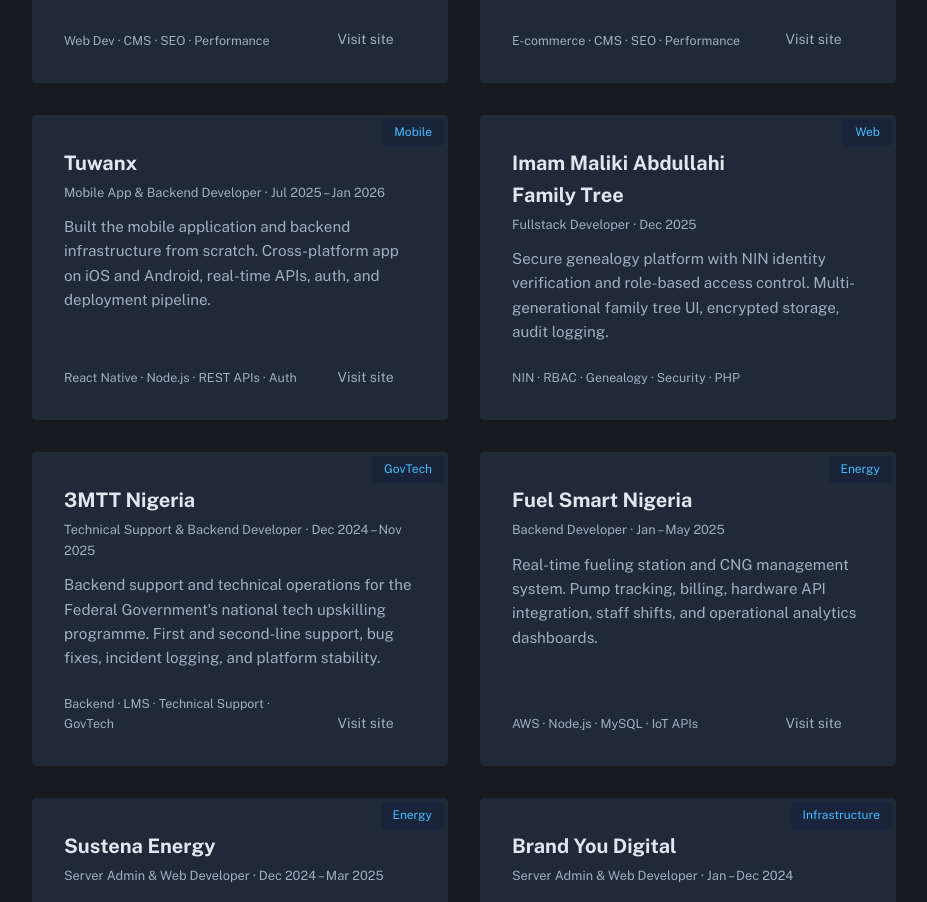
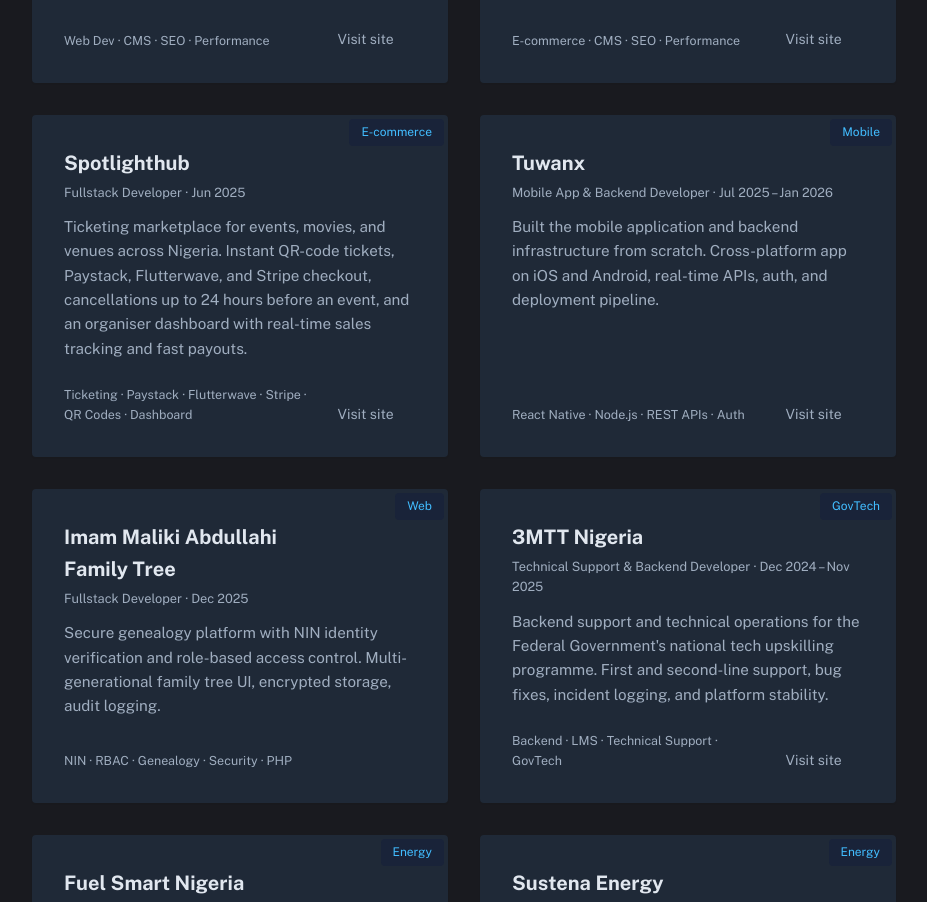
Before and after one commit to jerryisuwamakeri/portfolio-v1, a Nuxt app: page /work in a window 1280 px wide. Shown: the part 826-1728 px from the top of the page, without its empty margins (176-1103 px from the left). Built offline with nearby package versions, Linux system fonts and the light colour scheme.

Commit message:
Added Spotlighthub Project

```diff
--- a/pages/work.vue
+++ b/pages/work.vue
@@ -101,6 +101,9 @@
         { title: 'Terraverdecare', role: 'Web Developer', date: 'Apr 2026', url: 'https://terraverdecare.com', category: 'E-commerce',
           desc: 'Brand and e-commerce site for a Nigerian menstrual health company making pads from plant-based agricultural fibres. Product shop with single and bulk ordering, partnership enquiries, impact metrics, and a journal for research and media stories.',
           tags: ['E-commerce', 'CMS', 'SEO', 'Performance'] },
+        { title: 'Spotlighthub', role: 'Fullstack Developer', date: 'Jun 2025', url: 'https://spotlighticket.com', category: 'E-commerce',
+          desc: 'Ticketing marketplace for events, movies, and venues across Nigeria. Instant QR-code tickets, Paystack, Flutterwave, and Stripe checkout, cancellations up to 24 hours before an event, and an organiser dashboard with real-time sales tracking and fast payouts.',
+          tags: ['Ticketing', 'Paystack', 'Flutterwave', 'Stripe', 'QR Codes', 'Dashboard'] },
         { title: 'Tuwanx', role: 'Mobile App & Backend Developer', date: 'Jul 2025 – Jan 2026', url: 'https://tuwanx.com', category: 'Mobile',
           desc: 'Built the mobile application and backend infrastructure from scratch. Cross-platform app on iOS and Android, real-time APIs, auth, and deployment pipeline.',
           tags: ['React Native', 'Node.js', 'REST APIs', 'Auth'] },
```
